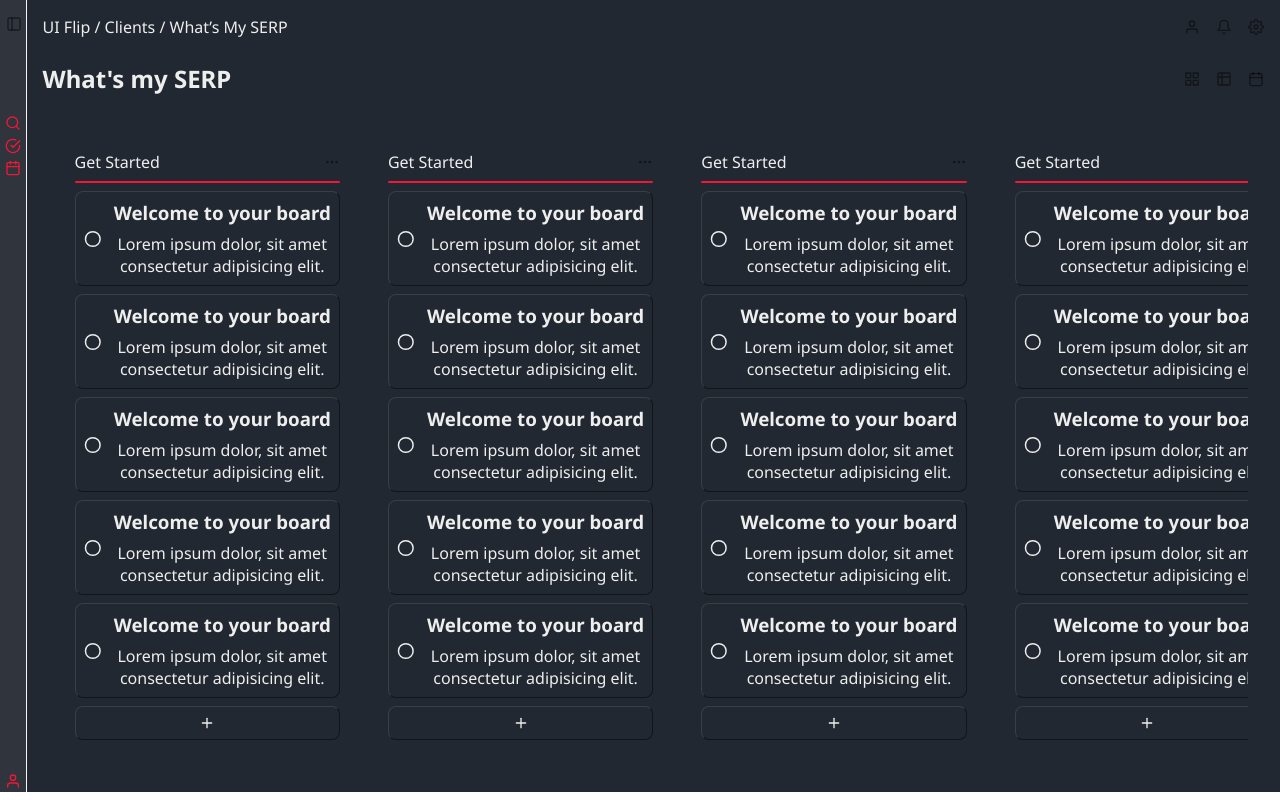
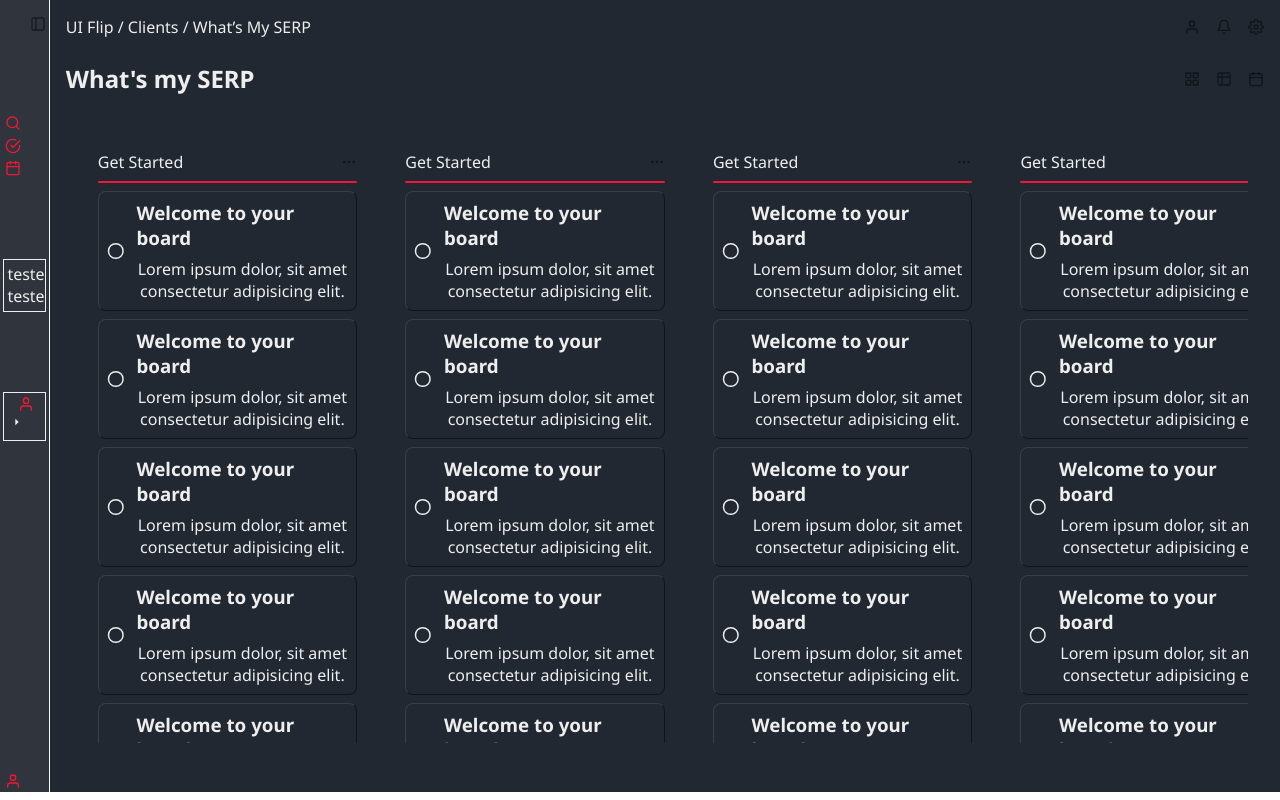
Before and after one commit to FariassArthur/NoteBox, a Next.js app in the folder front/: page / in a window 1280 px wide. Built offline with nearby package versions, Linux system fonts and the light colour scheme.

Commit message:
testing favorite component

```diff
--- a/front/src/components/Aside/Aside.tsx
+++ b/front/src/components/Aside/Aside.tsx
@@ -12,6 +12,7 @@ import {
 
 //--components
 import { Icon } from "../_ui/styles/StyledAssets";
+import AsideList from "./components/AsideList";
 
 //icons
 import {
@@ -29,7 +30,12 @@ type Props = {};
 
 const Aside = (props: Props) => {
   const [accoutName, setAccountName] = useState<string>("Pedro Arthur");
-  const [hidden, setHidden] = useState<Boolean>(true);
+  const [hidden, setHidden] = useState<boolean>(true);
+  const [hiddenFavorites, setHiddenFavorites] = useState<boolean>(true);
+
+  const handleFavorites = () => {
+    setHiddenFavorites(!hiddenFavorites);
+  };
 
   return (
     <AsideContainner hidden={hidden}>
@@ -65,7 +71,8 @@ const Aside = (props: Props) => {
         </Tools>
       </section>
 
-      <BookMarks hidden={hidden}>
+      <BookMarks hidden={hidden} onClick={handleFavorites}>
+        <div className="containner">
           <p>
             <Icon>
               <FiStar />
@@ -74,10 +81,19 @@ const Aside = (props: Props) => {
           </p>
 
           <div className="arrow">
+            {hiddenFavorites ? (
               <RiArrowDropRightFill size={20} />
+            ) : (
+              <RiArrowDownSFill size={20} />
+            )}
+          </div>
+        </div>
 
-          {/* <RiArrowDownSFill size={20} /> */}
+        {hiddenFavorites && (
+          <div className="favorites">
+            <AsideList />
           </div>
+        )}
       </BookMarks>
 
       <BookMarks hidden={hidden}>
--- /dev/null
+++ b/front/src/components/Aside/components/AsideList.tsx
@@ -0,0 +1,23 @@
+import styled from "styled-components"
+
+type Props = {}
+
+const AsideList = (props: Props) => {
+  return (
+    <Main>
+      <ul>
+        <li>teste</li>
+        <li>teste</li>
+      </ul>
+    </Main>
+  )
+}
+
+export default AsideList
+
+const Main = styled.main`
+  width: 100%;
+  height: 100%;
+
+
+`
--- a/front/src/components/Aside/styles/styledAssets.tsx
+++ b/front/src/components/Aside/styles/styledAssets.tsx
@@ -104,13 +104,20 @@ export const Tools = styled.p<{ hidden: Boolean }>`
 `;
 
 export const BookMarks = styled.section<{ hidden: Boolean }>`
+  display: flex;
+  flex-direction: column;
+  justify-content: center;
+  padding: 0.2rem 0 0.2rem 0.2rem;
+  border: 1px solid;
+
+  .containner {
     display: ${({ hidden }) => (hidden ? "none" : "flex")};
     color: var(--icon-color);
     align-items: center;
     justify-content: space-between;
     min-width: 100%;
 
-  padding: 0.2rem 0 0.2rem 0.2rem;
+    border: 1px solid;
 
     &:hover {
       cursor: pointer;
@@ -128,12 +135,16 @@ export const BookMarks = styled.section<{ hidden: Boolean }>`
 
       i {
         color: var(--icon-colored);
+        display: flex;
+        justify-content: center;
+        align-items: center;
       }
 
       span {
         display: ${({ hidden }) => (hidden ? "none" : "flex")};
         align-items: center;
         text-align: center;
+      }
     }
   }
 `;
@@ -170,7 +181,7 @@ export const AsidePerfilContainner = styled.section<{ hidden: Boolean }>`
   transition: var(--transition-duration) ease-in-out;
 
   min-width: ${({ hidden }) => (hidden ? "20px" : "80%")};
-  padding: ${({hidden}) => (hidden ? "0" :".5rem")};
+  padding: ${({ hidden }) => (hidden ? "0" : ".5rem")};
 
   div,
   span {
```
Also changed, not shown: front/src/components/Aside/components/asideList.tsx (deleted, +0 -9 lines). Lines whose indentation alone changed are shown as unchanged.
